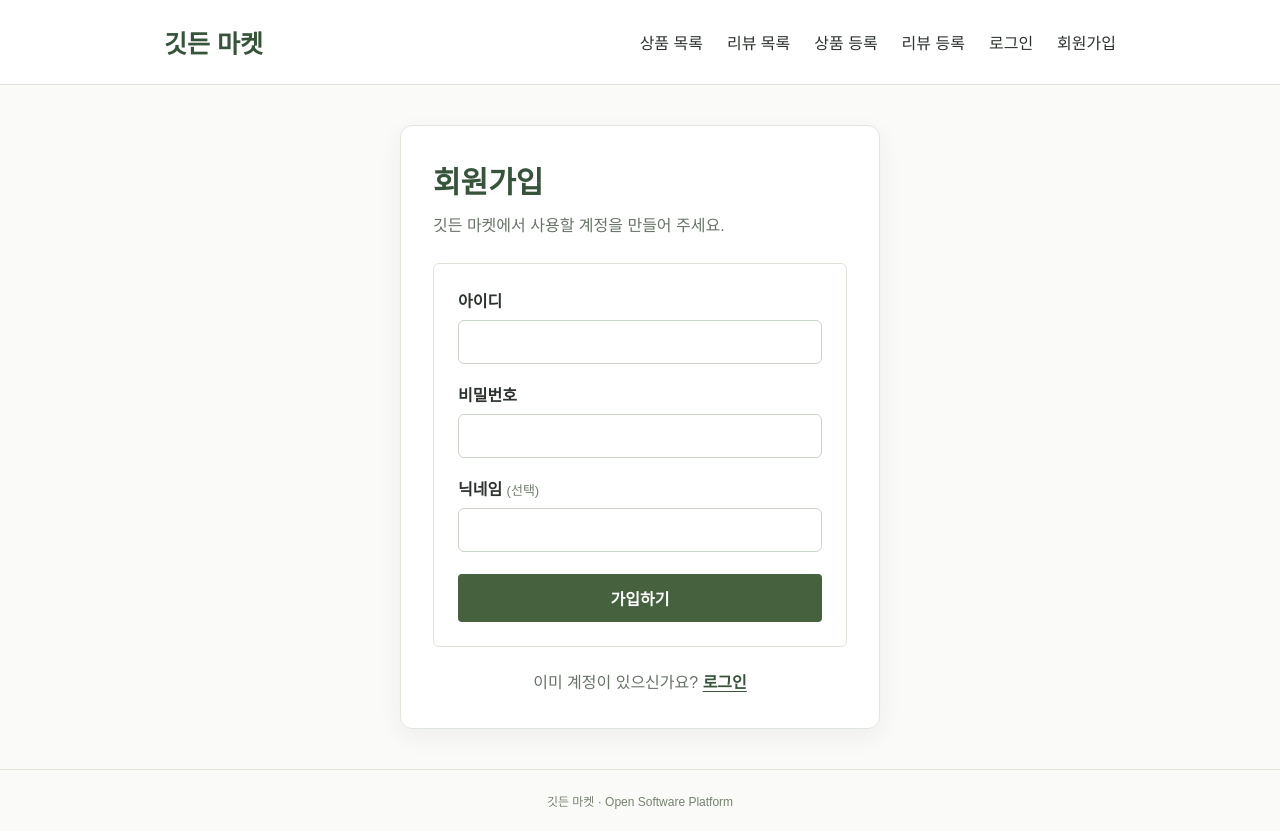
After one commit to aarovo/2026_osp_project_gitden, a Flask app: template templates/signup.html in a window 1280 px wide. The commit adds this page. Run offline with Flask 3, Linux system fonts and the light colour scheme; the template is opened without the code that fills it, so the values that code supplies are empty.

Commit message:
feat: 로그인 및 회원가입 화면 구현

```diff
--- /dev/null
+++ b/static/auth.css
@@ -0,0 +1,89 @@
+.auth-card {
+    max-width: 480px;
+    margin: 0 auto;
+    padding: 32px;
+    border: 1px solid #e1e6dc;
+    border-radius: 12px;
+    background: white;
+    box-shadow: 0 8px 24px rgba(44, 51, 46, 0.06);
+}
+
+.auth-card h1 {
+    margin: 0;
+    color: #36543a;
+}
+
+.auth-description {
+    margin: 10px 0 24px;
+    color: #687368;
+}
+
+.auth-form {
+    display: grid;
+    gap: 18px;
+}
+
+.form-field {
+    display: grid;
+    gap: 8px;
+}
+
+.form-field label {
+    font-weight: 600;
+}
+
+.form-field label span {
+    color: #75806f;
+    font-size: 13px;
+    font-weight: 400;
+}
+
+.form-field input {
+    width: 100%;
+    min-height: 44px;
+    padding: 10px 12px;
+    border: 1px solid #cbd4c8;
+    border-radius: 6px;
+    color: #2c332e;
+    font: inherit;
+}
+
+.form-field input:focus {
+    border-color: #45613d;
+    outline: 3px solid rgba(69, 97, 61, 0.16);
+}
+
+.auth-form button[type="submit"] {
+    width: 100%;
+    margin-top: 4px;
+    font: inherit;
+    font-weight: 600;
+}
+
+.auth-error {
+    margin: 0 0 20px;
+    padding: 12px 14px;
+    border: 1px solid #e5b7b2;
+    border-radius: 6px;
+    background: #fff4f2;
+    color: #9c3025;
+}
+
+.auth-switch {
+    margin: 22px 0 0;
+    text-align: center;
+    color: #687368;
+}
+
+.auth-switch a {
+    color: #36543a;
+    font-weight: 600;
+    text-decoration: underline;
+    text-underline-offset: 3px;
+}
+
+@media (max-width: 520px) {
+    .auth-card {
+        padding: 24px 20px;
+    }
+}
--- a/templates/index.html
+++ b/templates/index.html
@@ -16,6 +16,8 @@
             <a href="{{ url_for('reviews.reviews') }}">리뷰 목록</a>
             <a href="{{ url_for('product_register.reg_items') }}">상품 등록</a>
             <a href="{{ url_for('reviews.reg_reviews') }}">리뷰 등록</a>
+            <a href="{{ url_for('auth.login') }}">로그인</a>
+            <a href="{{ url_for('auth.signup') }}">회원가입</a>
         </div>
     </nav>
 </header>
--- /dev/null
+++ b/templates/signup.html
@@ -0,0 +1,36 @@
+{% extends "index.html" %}
+
+{% block title %}회원가입 | 깃든 마켓{% endblock %}
+
+{% block extra_css %}
+<link rel="stylesheet" href="{{ url_for('static', filename='auth.css') }}">
+{% endblock %}
+
+{% block content %}
+<section class="auth-card" aria-labelledby="auth-title">
+    <h1 id="auth-title">회원가입</h1>
+    <p class="auth-description">깃든 마켓에서 사용할 계정을 만들어 주세요.</p>
+
+    {% if error %}
+    <p class="auth-error" role="alert">{{ error }}</p>
+    {% endif %}
+
+    <form class="auth-form" method="post" action="{{ url_for('auth.signup_post') }}">
+        <div class="form-field">
+            <label for="signup-id">아이디</label>
+            <input id="signup-id" name="id" type="text" autocomplete="username" required>
+        </div>
+        <div class="form-field">
+            <label for="signup-pw">비밀번호</label>
+            <input id="signup-pw" name="pw" type="password" autocomplete="new-password" required>
+        </div>
+        <div class="form-field">
+            <label for="signup-nickname">닉네임 <span>(선택)</span></label>
+            <input id="signup-nickname" name="nickname" type="text" autocomplete="nickname">
+        </div>
+        <button type="submit">가입하기</button>
+    </form>
+
+    <p class="auth-switch">이미 계정이 있으신가요? <a href="{{ url_for('auth.login') }}">로그인</a></p>
+</section>
+{% endblock %}
```
Also changed, not shown: templates/login.html (added, +32 -0 lines), 1 other file.
